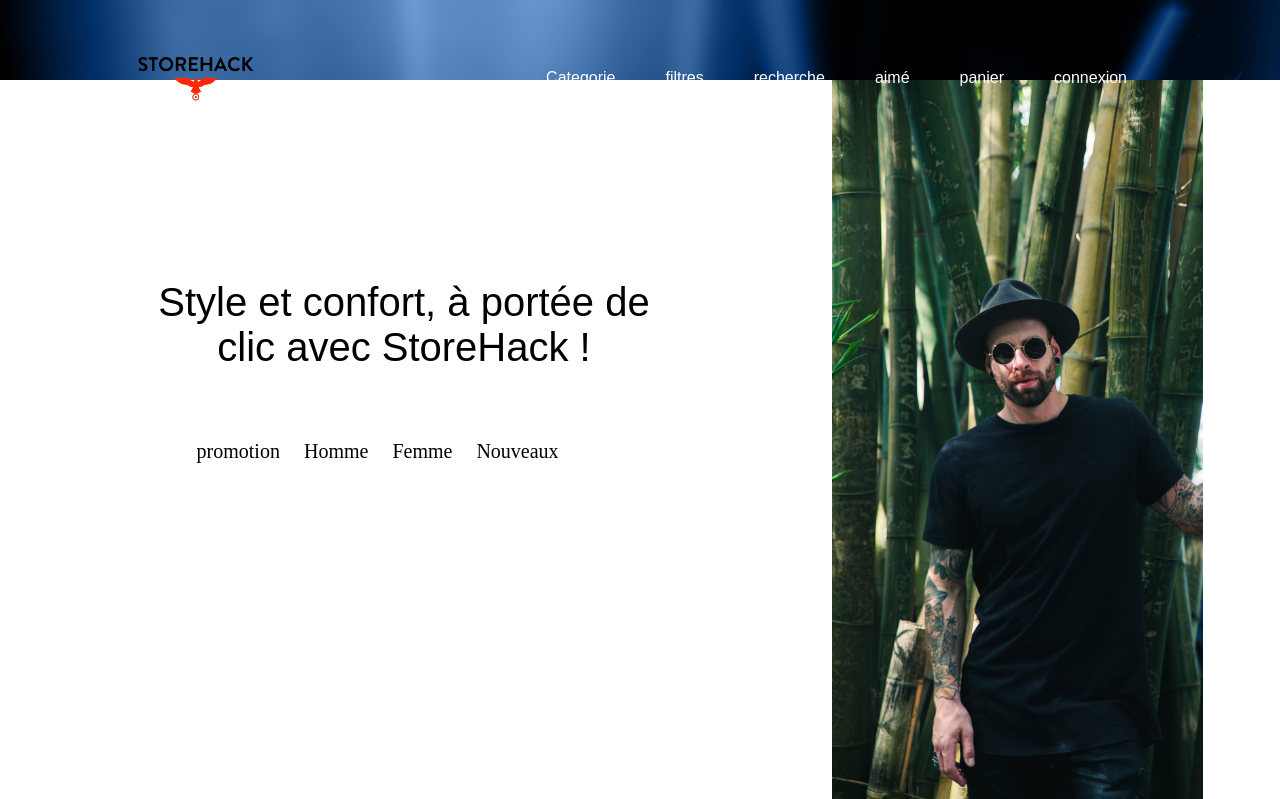
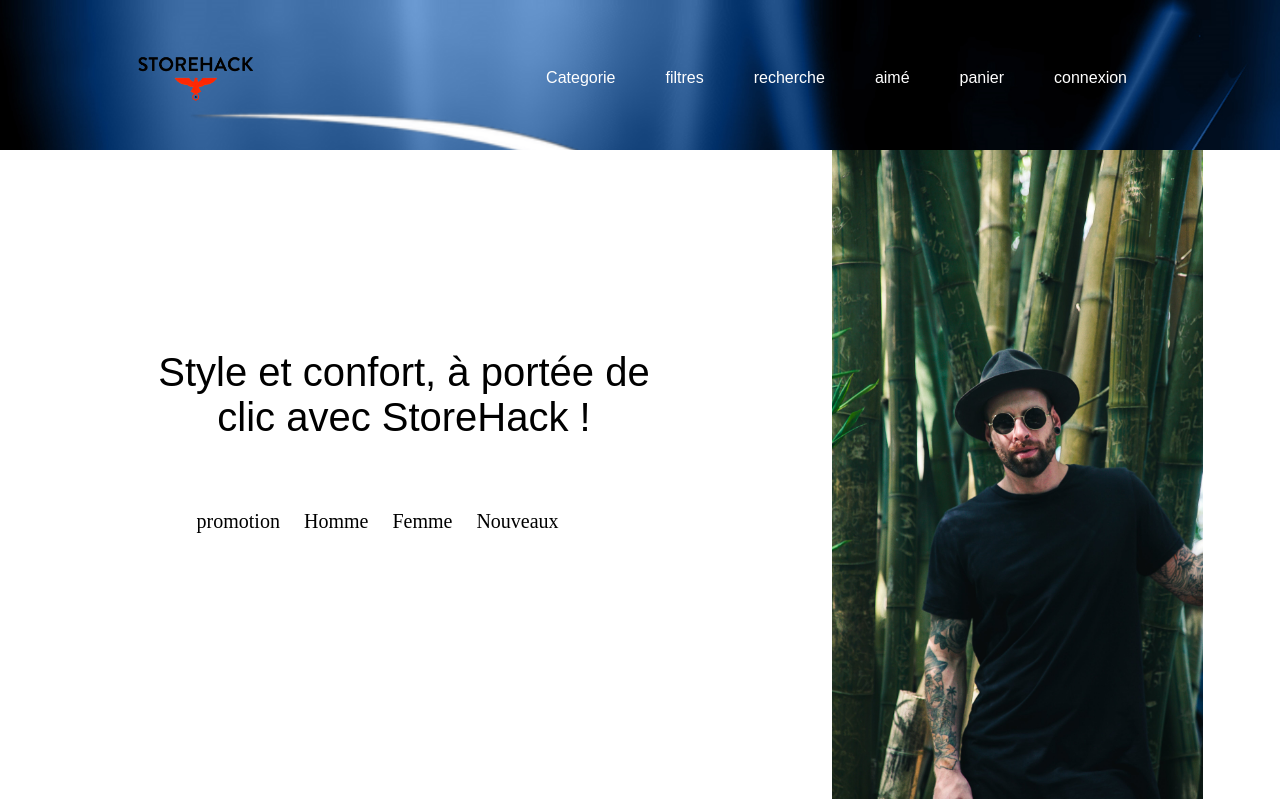
Before and after one commit to Baptiste4321/e-commerce, a PHP site: page /index1.html in a window 1280 px wide. Shown: the top 799 px of the page. Run offline with PHP 8.4, Linux system fonts and the light colour scheme.

Commit message:
mini maj

```diff
--- a/css/style1.css
+++ b/css/style1.css
@@ -9,7 +9,7 @@ body{
     font-family: 'Poppins', sans-serif;
 }
 header{
-    height: 10vh;
+    height: 150px;
     width: 100vw;
     background-image: url(../assets/karim_linux2.png);
     background-size: cover;
```
